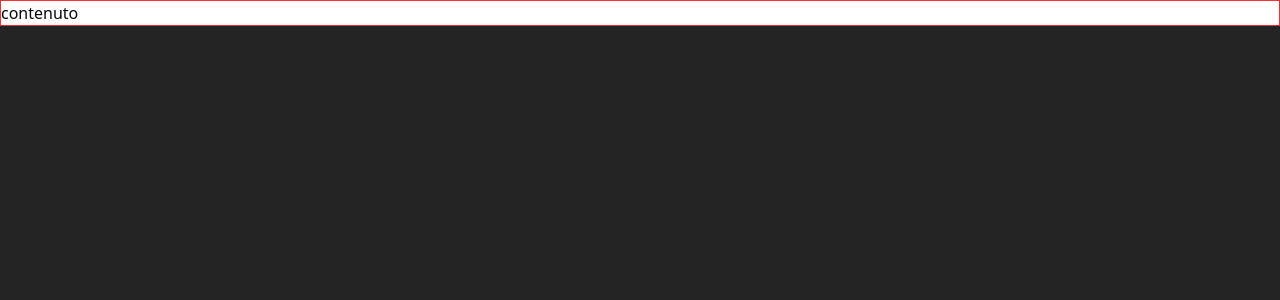
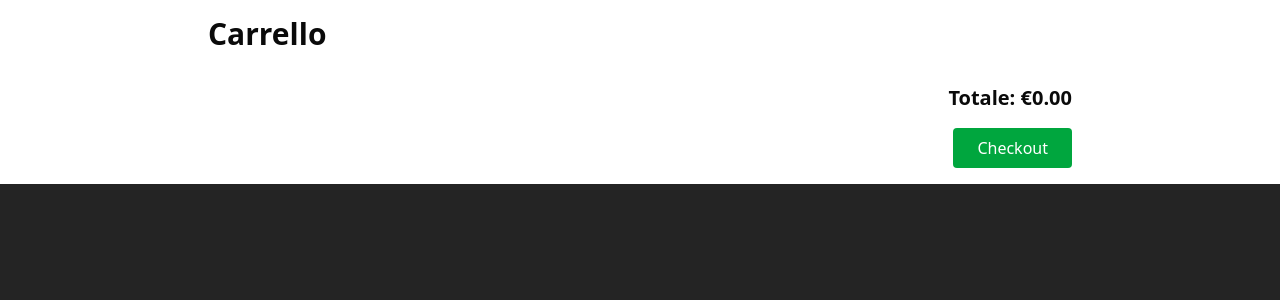
Before and after one commit to Pmatt02/SimpleShop-FE_Gruppo-2, a React (Vite) app: page /carrello in a window 1280 px wide. Shown: the top 300 px of the page. Built offline with nearby package versions, Linux system fonts and the light colour scheme.

Commit message:
aggiornamento app

```diff
--- a/src/App.tsx
+++ b/src/App.tsx
@@ -1,11 +1,18 @@
+import { BrowserRouter, Route, Routes } from 'react-router-dom'
 import './App.css'
+import { ProviderCarrello } from './context/ContextCarrello'
+import { PageCarrello } from './pages/PageCarrello'
 
 function App() {
 
   return (
-    <>
-     <div className='border border-red-500'>contenuto</div>
-    </>
+    <ProviderCarrello>
+      <BrowserRouter>
+        <Routes>
+          <Route path="/carrello" element={<PageCarrello />} />
+        </Routes>
+      </BrowserRouter>
+    </ProviderCarrello>
   )
 }
 
```
